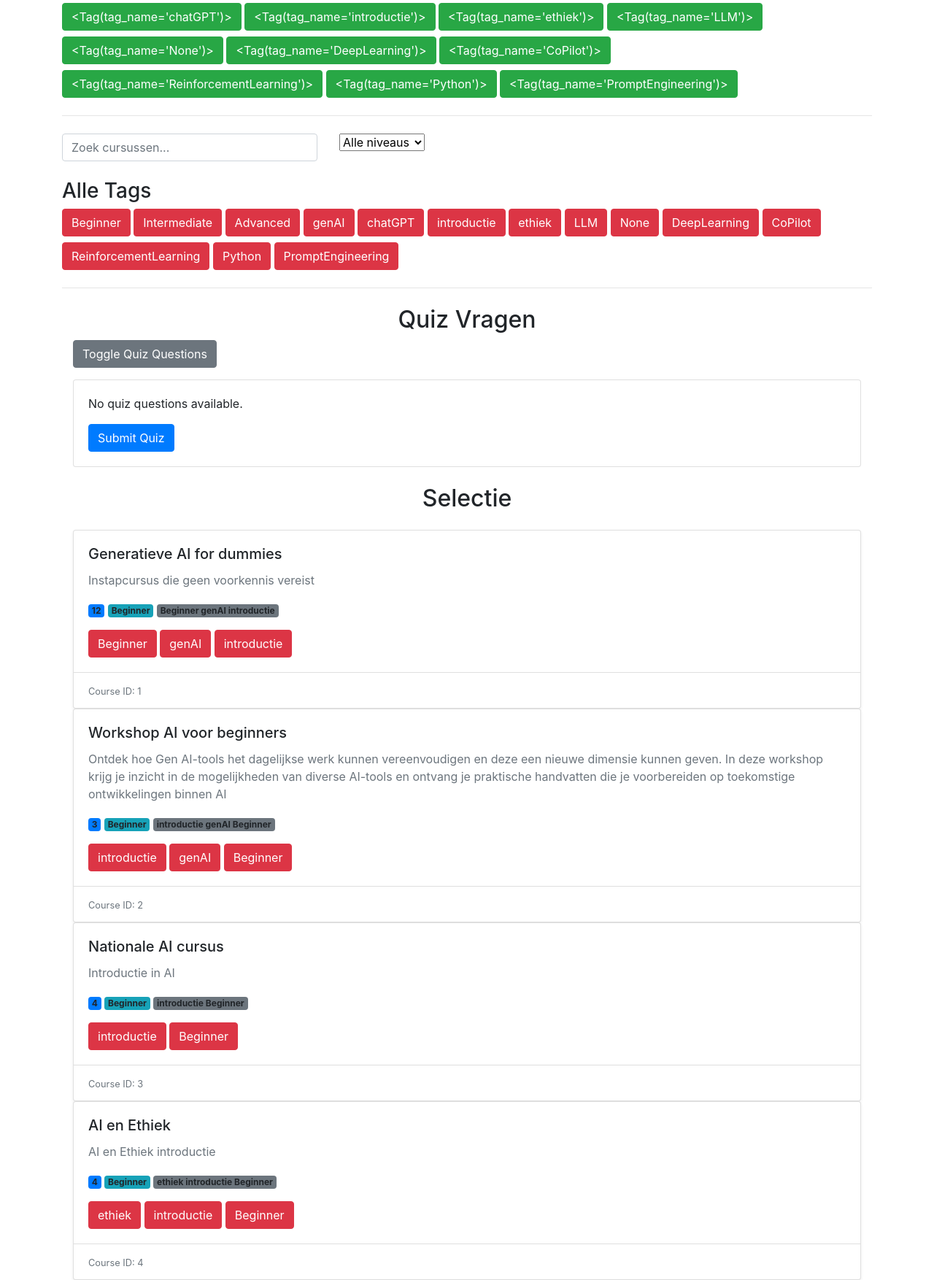
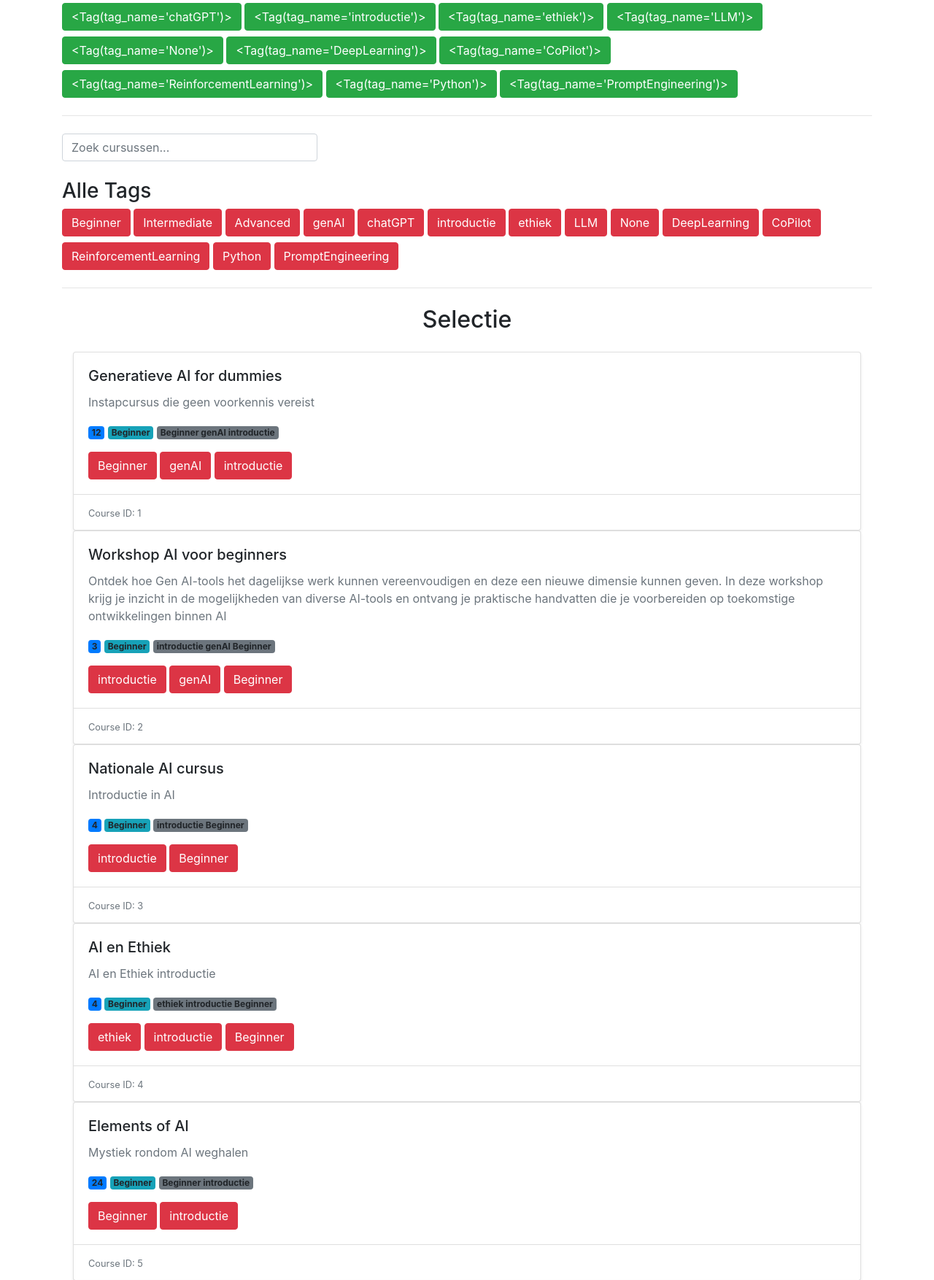
Before and after one commit to designing-journalism/courses-for-journalists, a Flask app: template templates/courses.html in a window 1280 px wide. Shown: the part 236-1990 px from the top of the page at 73% size. Run offline with Flask 3, Linux system fonts and the light colour scheme; the template is opened without the code that fills it: values that come from a table or form of the project are taken from there, others are empty; data comes from the database, SQL or seed files in the repository; some libraries are stand-ins or nearby versions.

Commit message:
removed quiz questions and level selector

```diff
--- a/templates/courses.html
+++ b/templates/courses.html
@@ -31,14 +31,6 @@
             oninput="sortCourses()"
         >
     </div>
-    <div class="col-md-4">
-        <select class="form-select" id="levelFilter" onchange="sortCourses()">
-            <option value="">Alle niveaus</option>
-            <option value="Beginner">Beginner</option>
-            <option value="Intermediate">Intermediate</option>
-            <option value="Advanced">Advanced</option>
-        </select>
-    </div>
 </div>
 
 <!-- All Tags Section -->
@@ -53,39 +45,6 @@
     </div>
     <hr/>
 </div>
-
-<!-- Quiz Questions Section -->
-<div class="container mb-4">
-    <h2 class="text-center">Quiz Vragen</h2>
-    <button class="btn btn-secondary" type="button" data-bs-toggle="collapse" data-bs-target="#quizCollapse" aria-expanded="true" aria-controls="quizCollapse">
-        Toggle Quiz Questions
-    </button>
-    <div class="collapse show" id="quizCollapse">
-        <div class="card mt-3">
-            <div class="card-body">
-                <form id="quizForm">
-                    {% if quiz_questions %}
-                        {% for question in quiz_questions %}
-                        <div class="mb-3">
-                            <label class="form-label">{{ question.question_nr }}. {{ question.question }}</label>
-                            {% for answer in question.answers %}
-                            <div>
-                                <input type="radio" name="question_{{ question.question_nr }}" value="{{ answer.score }}" id="answer_{{ question.question_nr }}_{{ loop.index0 }}">
-                                <label for="answer_{{ question.question_nr }}_{{ loop.index0 }}">{{ answer.text }}</label>
-                            </div>
-                            {% endfor %}
-                        </div>
-                        {% endfor %}
-                    {% else %}
-                        <p>No quiz questions available.</p>
-                    {% endif %}
-                    <button type="submit" class="btn btn-primary">Submit Quiz</button>
-                </form>
-            </div>
-        </div>
-    </div>
-</div>
-
 <!-- Title for the Course List -->
 <h2 class="text-center mb-4">Selectie</h2>
 <!-- Courses Container -->
```
